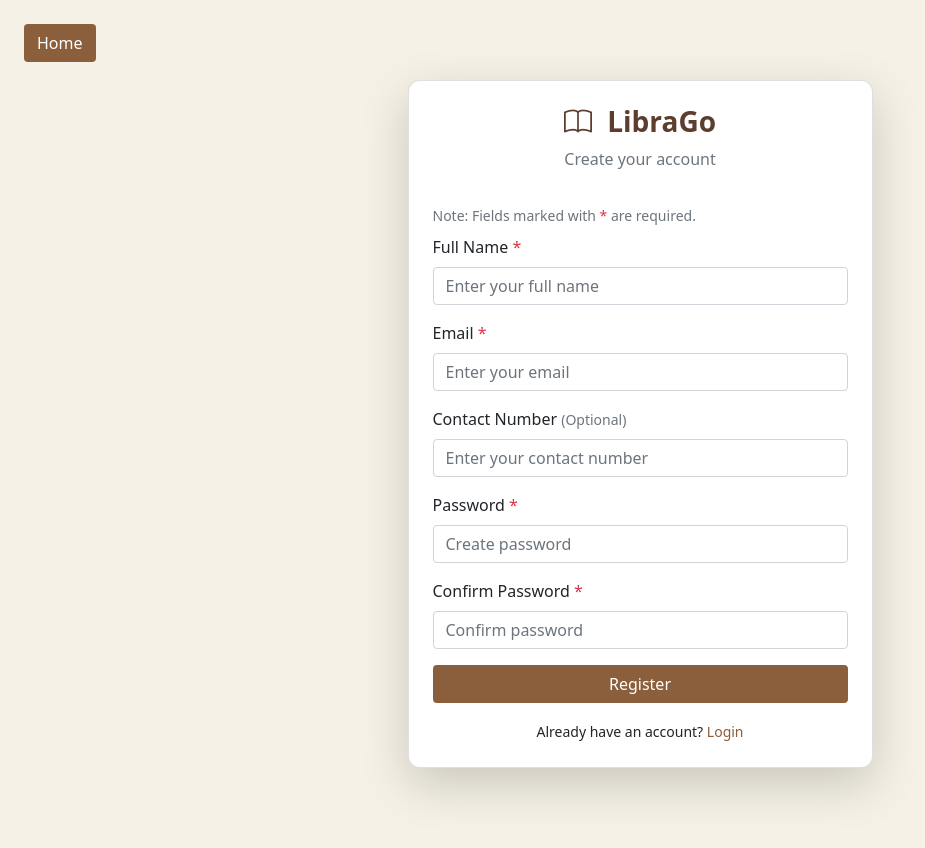
After one commit to jhaiz098/Smart-Library-Management-System, a CodeIgniter 4 app: the page made by app/Views/register.php in a window 1280 px wide. The commit adds this page. Shown: the whole page, without its empty margins (0-925 px from the left). Run offline with PHP 8.4 and a stand-in for CodeIgniter, Linux system fonts and the light colour scheme; the template is opened without the code that fills it, so the values that code supplies are empty; some libraries are stand-ins or nearby versions.

Commit message:
Added login and register page

```diff
--- a/app/Config/Routes.php
+++ b/app/Config/Routes.php
@@ -6,3 +6,5 @@ use CodeIgniter\Router\RouteCollection;
  * @var RouteCollection $routes
  */
 $routes->get('/', 'Home::index');
+$routes->get('/login', 'Auth::login');
+$routes->get('/register', 'Auth::register');
--- a/app/Views/home.php
+++ b/app/Views/home.php
@@ -73,8 +73,8 @@
 
             <div>
                 <ul class="navbar-nav d-md-flex d-none ms-auto">
-                    <li class="nav-item"><a href="#" class="nav-link">Login</a></li>
-                    <li class="nav-item"><a href="#" class="nav-link">Register</a></li>
+                    <li class="nav-item"><a href="/login" class="nav-link">Login</a></li>
+                    <li class="nav-item"><a href="/register" class="nav-link">Register</a></li>
                 </ul>
             </div>
         </div>
--- /dev/null
+++ b/app/Views/register.php
@@ -0,0 +1,120 @@
+<!DOCTYPE html>
+<html lang="en">
+<head>
+    <meta charset="UTF-8">
+    <meta name="viewport" content="width=device-width, initial-scale=1.0">
+    <title>Register - LibraGo</title>
+
+    <link href="https://cdn.jsdelivr.net/npm/bootstrap@5.0.2/dist/css/bootstrap.min.css" rel="stylesheet">
+    <link rel="stylesheet" href="https://cdn.jsdelivr.net/npm/bootstrap-icons@1.13.1/font/bootstrap-icons.min.css">
+
+    <style>
+        body {
+            background: #f5f1e6;
+        }
+
+        .register-container {
+            min-height: 100vh;
+        }
+
+        .register-card {
+            border-radius: 12px;
+        }
+
+        .btn-main {
+            background: #8b5e3c;
+            color: white;
+        }
+
+        .btn-main:hover {
+            background: #6f472d;
+            color: white;
+        }
+
+        .brand {
+            color: #5c3d2e;
+        }
+
+        .bg-8b5e3c {
+            background-color: #8b5e3c;
+        }
+    </style>
+</head>
+<body>
+
+<div class="app-wrapper">
+
+<div class="app-main p-4">
+
+    <a href="/" class="btn bg-8b5e3c text-white position-absolute">Home</a>
+
+    <div class="container register-container d-flex align-items-center justify-content-center">
+
+        <div class="col-md-5">
+            <div class="card register-card shadow-lg p-4">
+
+                <!-- Brand -->
+                <div class="text-center mb-3">
+                    <h3 class="fw-bold brand">
+                        <i class="bi bi-book me-2"></i> LibraGo
+                    </h3>
+                    <p class="text-muted">Create your account</p>
+                </div>
+
+                <!-- FORM -->
+                <form method="POST" action="/register">
+                    <small class="text-muted">
+                        Note: Fields marked with <span class="text-danger">*</span> are required.
+                    </small>
+
+                    <div class="mb-3 mt-2">
+                        <label class="form-label">Full Name <span class="text-danger">*</span></label>
+                        <input type="text" name="full_name" class="form-control" placeholder="Enter your full name" required>
+                    </div>
+
+                    <div class="mb-3">
+                        <label class="form-label">Email <span class="text-danger">*</span></label>
+                        <input type="email" name="email" class="form-control" placeholder="Enter your email" required>
+                    </div>
+
+                    <div class="mb-3">
+                        <label class="form-label">Contact Number <small class="text-muted">(Optional)</small></label>
+                        <input type="text" name="contact_number" class="form-control" placeholder="Enter your contact number">
+                    </div>
+
+                    <div class="mb-3">
+                        <label class="form-label">Password <span class="text-danger">*</span></label>
+                        <input type="password" name="password" class="form-control" placeholder="Create password" required>
+                    </div>
+
+                    <div class="mb-3">
+                        <label class="form-label">Confirm Password <span class="text-danger">*</span></label>
+                        <input type="password" name="confirm_password" class="form-control" placeholder="Confirm password" required>
+                    </div>
+
+                    <div class="d-grid mb-3">
+                        <button type="submit" class="btn btn-main">
+                            Register
+                        </button>
+                    </div>
+
+                    <div class="text-center">
+                        <small>
+                            Already have an account?
+                            <a href="/login" class="text-decoration-none" style="color:#8b5e3c;">
+                                Login
+                            </a>
+                        </small>
+                    </div>
+
+                </form>
+
+            </div>
+        </div>
+
+    </div>
+</div>
+
+</div>
+</body>
+</html>
```
Also changed, not shown: app/Controllers/Auth.php (added, +16 -0 lines), app/Views/login.php (added, +104 -0 lines).
